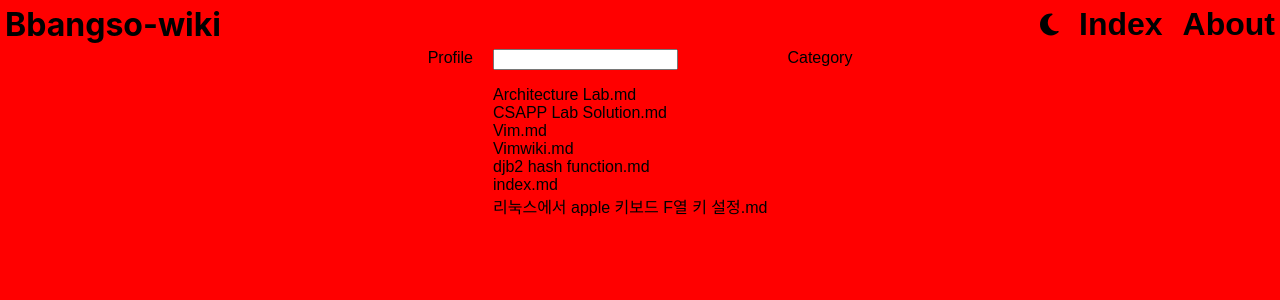
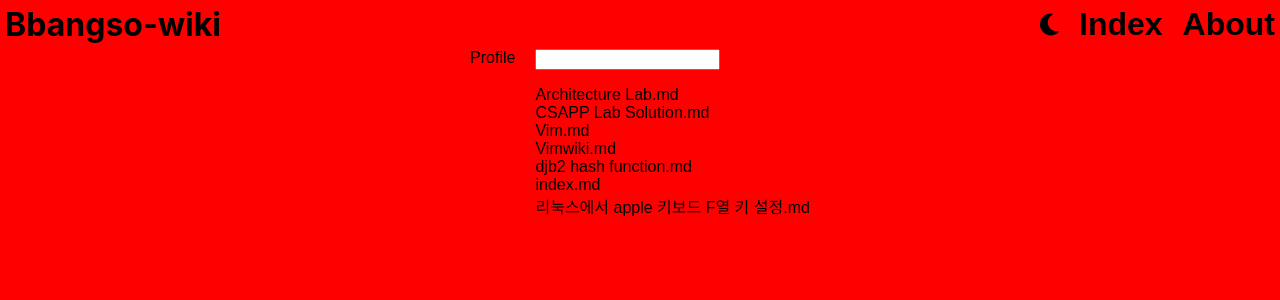
Before and after one commit to bbangso0322/kiwi-log, a Jekyll site: the page built from index.html, in a window 1280 px wide. Shown: the top 300 px of the page. Built offline with Jekyll 4.4.1, drawn with Linux system fonts in a browser that asks for light colours; some web fonts are replaced.

Commit message:
Delete category tab

```diff
--- a/_includes/category.html
+++ /dev/null
@@ -1,3 +0,0 @@
-<div class="category-container">
-	Category
-</div>
--- a/_layouts/home.html
+++ b/_layouts/home.html
@@ -4,4 +4,3 @@ layout: default
 {% include profile.html %}
 {% include homeMain.html %}
 {{ content }}
-{% include category.html %}
```
